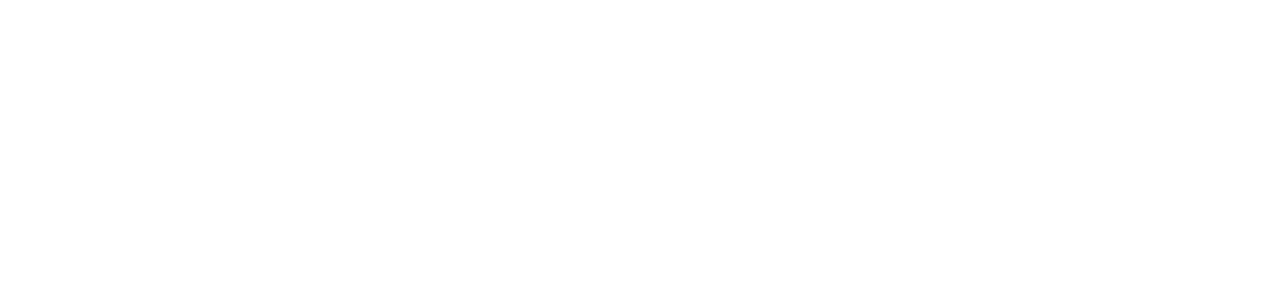
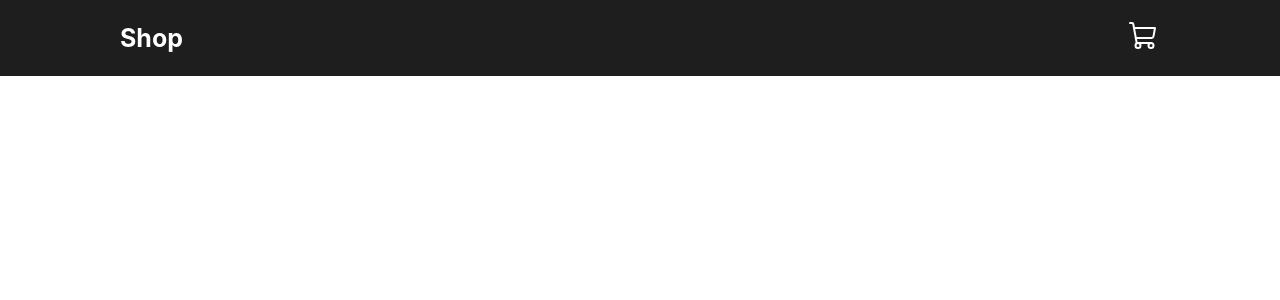
Before and after one commit to SeeJia/react-e-commerce-cart, a React (Create React App) app: page / in a window 1280 px wide. Shown: the top 300 px of the page. Built offline with nearby package versions, Linux system fonts and the light colour scheme.

Commit message:
Navbar section

```diff
--- a/package.json
+++ b/package.json
@@ -6,8 +6,10 @@
     "@testing-library/jest-dom": "^5.16.5",
     "@testing-library/react": "^13.4.0",
     "@testing-library/user-event": "^13.5.0",
+    "phosphor-react": "^1.4.1",
     "react": "^18.2.0",
     "react-dom": "^18.2.0",
+    "react-router-dom": "^6.14.1",
     "react-scripts": "5.0.1",
     "web-vitals": "^2.1.4"
   },
--- a/src/App.js
+++ b/src/App.js
@@ -1,8 +1,18 @@
 import './App.css';
+import {BrowserRouter as Router, Route, Routes} from "react-router-dom"
+import Navbar from './components/navbar';
 
 function App() {
   return (
     <div className="App">
+
+      <Router>
+        <Navbar />
+        <Routes>
+          <Route path='/' />
+          <Route path='/cart' />
+        </Routes>
+      </Router>
 
     </div>
   );
--- /dev/null
+++ b/src/components/navbar.css
@@ -0,0 +1,88 @@
+.navbar {
+    display: flex;
+    justify-content: space-between;
+    align-items: center;
+    padding: 20px;
+    padding-left: 100px;
+    padding-right: 100px;
+    background-color: #1E1E1E;
+    color: #F45801;
+  }
+
+  .navbar .logo a{
+    font-weight: bold;
+    text-decoration: none;
+    color: white;
+    margin-left: 20px;
+    font-size: 25px;
+  }
+
+  .menu-button {
+    display: none;
+    background: none;
+    border: none;
+    cursor: pointer;
+    color: white;
+  }
+
+  .menu {
+    display: flex;
+    list-style-type: none;
+    margin: 0;
+    padding: 0;
+  }
+
+  .menu li {
+    margin-right: 20px;
+    display: flex;
+    align-items: center;
+  }
+
+  .menu li a{
+       text-decoration: none;
+       color: #ffffff;
+  }
+
+  .menu li a:hover{
+      color: #F45801;
+  }
+
+  /* 在小屏幕上显示菜单 */
+  @media (max-width: 768px) {
+
+    .navbar{
+      padding-left: 0px;
+      padding-right: 0px;
+      padding: 20px;
+    }
+
+    .menu-button {
+      display: block;
+    }
+
+    .menu {
+        flex-direction: column;
+        position: fixed;
+        top: 0;
+        left: 0;
+        margin-top: 75px;
+        width: 100%;
+        height: 100%;
+        background-color: #1E1E1E;
+        transform: translateX(100%);
+        transition: transform 0.3s;
+
+    }
+
+    .menu li{
+        font-weight: 500;
+        font-size: 1.2rem;
+        margin-top: 30px;
+        display:block;
+    }
+
+    .menu.open {
+      display: flex;
+      transform: translateX(0%);
+    }
+  }
--- /dev/null
+++ b/src/components/navbar.jsx
@@ -0,0 +1,39 @@
+import React,{useState} from 'react';
+import { Link } from 'react-router-dom';
+import {ShoppingCart, List, X} from 'phosphor-react';
+import './navbar.css';
+
+const Navbar = () => {
+    const [isMenuOpen, setIsMenuOpen] = useState(false);
+
+    const toggleMenu = () => {
+      setIsMenuOpen(!isMenuOpen);
+    };
+
+  return (
+    <div className='navbar'>
+
+        <div className='logo'>
+            <Link to="/"> Shop </Link>
+        </div>
+
+        <button className="menu-button" onClick={toggleMenu}>
+        {isMenuOpen
+        ? <X color='#fff' size={32}  />
+        : <List color='#fff' size={32}  />
+        }
+
+      </button>
+
+        <ul className={`menu ${isMenuOpen ? 'open' : ''}`}>
+            <li><Link to="/cart"> <ShoppingCart size={32} /> </Link></li>
+            {/* <li><Link to="/">Search</Link></li>
+            <li><Link to="/">Search</Link></li>
+            <li><Link to="/">Search</Link></li> */}
+        </ul>
+
+    </div>
+  )
+}
+
+export default Navbar
```
Also changed, not shown: 1 other file (tests, documents, lock files or other folders).
